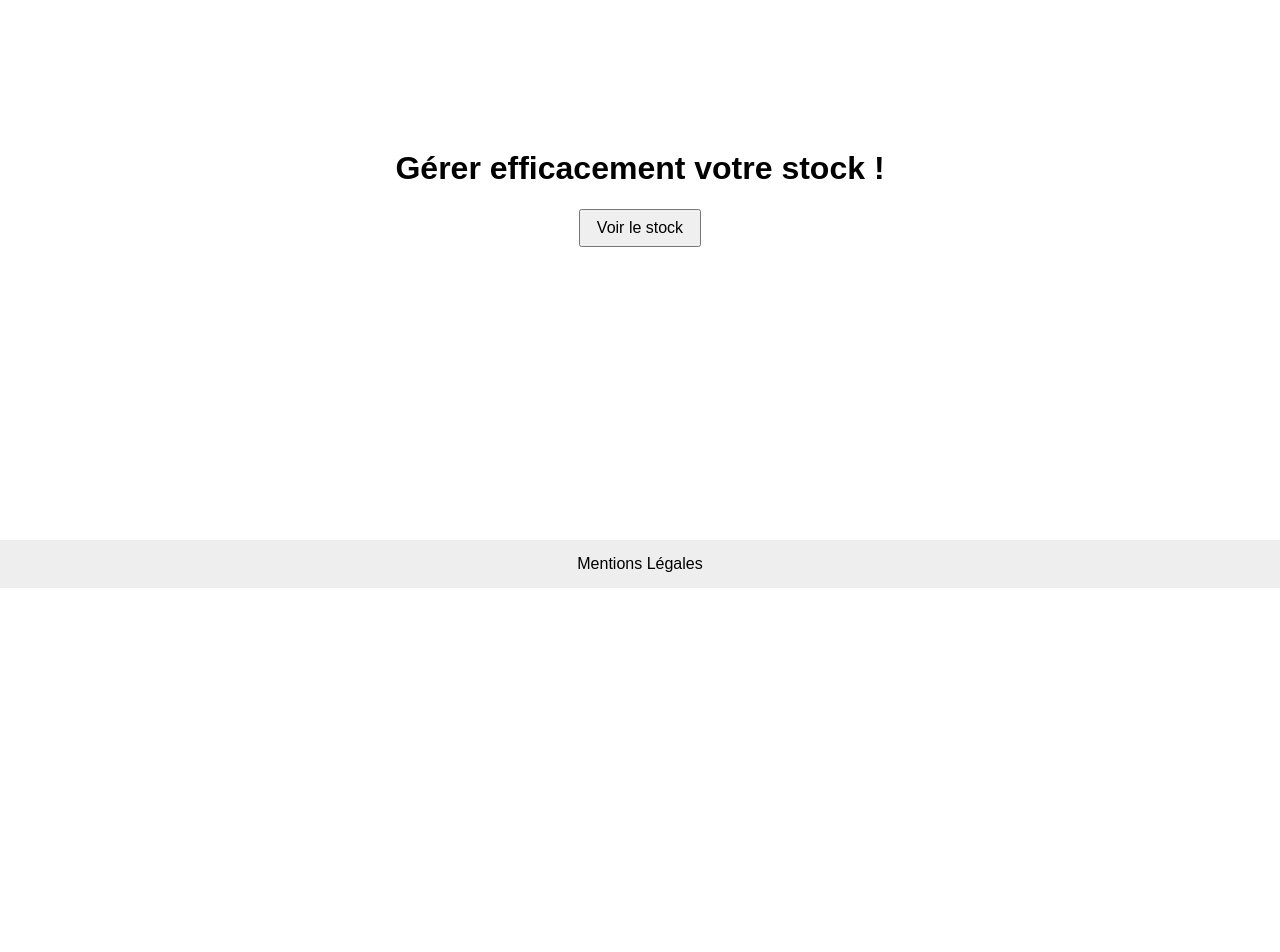
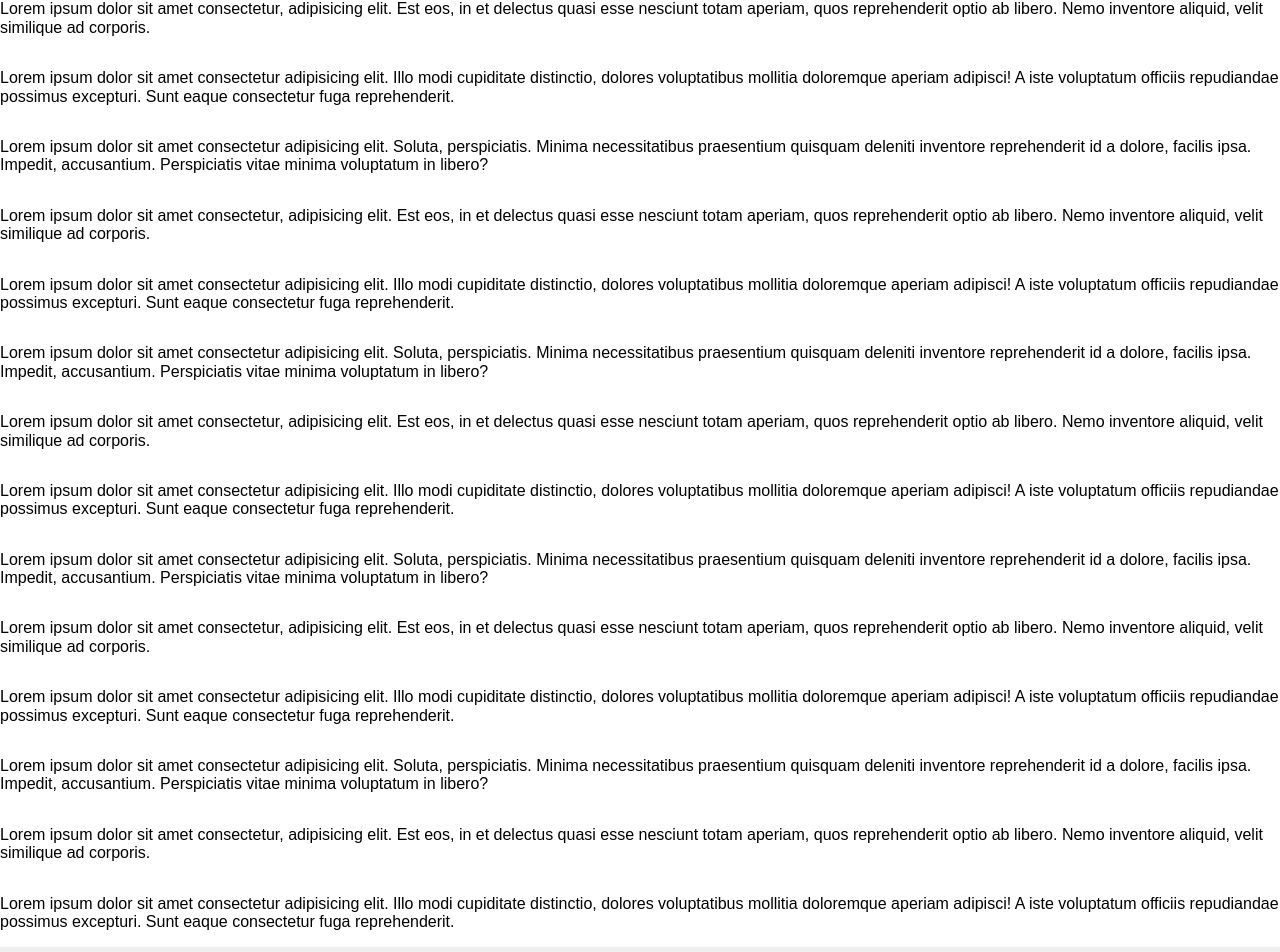
Before and after one commit to jlg-formation/tjscv1-sept-2021, a React (Create React App) app in the folder front/: page /legal in a window 1280 px wide. Shown: the part 212-1164 px from the top of the page. Before the commit the page ends 800 px from the top, so only its background shows below. Built offline with nearby package versions, Linux system fonts and the light colour scheme.

Commit message:
dev: added routing

```diff
--- a/front/package.json
+++ b/front/package.json
@@ -14,6 +14,7 @@
     "normalize.css": "^8.0.1",
     "react": "^17.0.2",
     "react-dom": "^17.0.2",
+    "react-router-dom": "^5.3.0",
     "react-scripts": "4.0.3",
     "typescript": "^4.4.3",
     "web-vitals": "^1.1.2"
@@ -41,5 +42,8 @@
       "last 1 firefox version",
       "last 1 safari version"
     ]
+  },
+  "devDependencies": {
+    "@types/react-router-dom": "^5.1.8"
   }
 }
--- a/front/src/App.tsx
+++ b/front/src/App.tsx
@@ -1,3 +1,4 @@
+import { BrowserRouter as Router } from "react-router-dom";
 import "./App.css";
 import Body from "./layout/Body";
 import Footer from "./layout/Footer";
@@ -5,11 +6,11 @@ import Header from "./layout/Header";
 
 function App() {
   return (
-    <>
+    <Router>
       <Header />
       <Body />
       <Footer />
-    </>
+    </Router>
   );
 }
 
--- a/front/src/layout/Body.tsx
+++ b/front/src/layout/Body.tsx
@@ -1,11 +1,18 @@
+import { Route, Switch } from "react-router-dom";
+import Home from "../routes/Home";
+import Legal from "../routes/Legal";
 import "./Body.css";
 
 function Body() {
   return (
-    <main>
-      <h1>Gérer efficacement votre stock !</h1>
-      <button>Voir le stock</button>
-    </main>
+    <Switch>
+      <Route path="/legal">
+        <Legal />
+      </Route>
+      <Route path="/">
+        <Home />
+      </Route>
+    </Switch>
   );
 }
 
--- a/front/src/layout/Footer.tsx
+++ b/front/src/layout/Footer.tsx
@@ -1,9 +1,10 @@
+import { Link } from "react-router-dom";
 import "./Footer.css";
 
 function Footer() {
   return (
-    <footer>
-      <a href="/legal">Mentions Légales</a>
+    <footer className="Footer">
+      <Link to="/legal">Mentions Légales</Link>
     </footer>
   );
 }
--- a/front/src/layout/Header.tsx
+++ b/front/src/layout/Header.tsx
@@ -1,12 +1,13 @@
+import { Link } from "react-router-dom";
 import "./Header.css";
 
 function Header() {
   return (
     <header>
-      <a href="/">
+      <Link to="/">
         <img src="./assets/logo.svg" alt="Gestion Stock" />
         <span>Gestion Stock</span>
-      </a>
+      </Link>
     </header>
   );
 }
--- /dev/null
+++ b/front/src/routes/Home.tsx
@@ -0,0 +1,10 @@
+function Home() {
+  return (
+    <main>
+      <h1>Gérer efficacement votre stock !</h1>
+      <button>Voir le stock</button>
+    </main>
+  );
+}
+
+export default Home;
--- /dev/null
+++ b/front/src/routes/Legal.tsx
@@ -0,0 +1,94 @@
+function Legal() {
+  return (
+    <main>
+      <h1>Mentions Légales</h1>
+      <p>
+        Lorem ipsum dolor sit amet consectetur adipisicing elit. Soluta,
+        perspiciatis. Minima necessitatibus praesentium quisquam deleniti
+        inventore reprehenderit id a dolore, facilis ipsa. Impedit, accusantium.
+        Perspiciatis vitae minima voluptatum in libero?
+      </p>
+      <p>
+        Lorem ipsum dolor sit amet consectetur, adipisicing elit. Est eos, in et
+        delectus quasi esse nesciunt totam aperiam, quos reprehenderit optio ab
+        libero. Nemo inventore aliquid, velit similique ad corporis.
+      </p>
+      <p>
+        Lorem ipsum dolor sit amet consectetur adipisicing elit. Illo modi
+        cupiditate distinctio, dolores voluptatibus mollitia doloremque aperiam
+        adipisci! A iste voluptatum officiis repudiandae possimus excepturi.
+        Sunt eaque consectetur fuga reprehenderit.
+      </p>
+      <p>
+        Lorem ipsum dolor sit amet consectetur adipisicing elit. Soluta,
+        perspiciatis. Minima necessitatibus praesentium quisquam deleniti
+        inventore reprehenderit id a dolore, facilis ipsa. Impedit, accusantium.
+        Perspiciatis vitae minima voluptatum in libero?
+      </p>
+      <p>
+        Lorem ipsum dolor sit amet consectetur, adipisicing elit. Est eos, in et
+        delectus quasi esse nesciunt totam aperiam, quos reprehenderit optio ab
+        libero. Nemo inventore aliquid, velit similique ad corporis.
+      </p>
+      <p>
+        Lorem ipsum dolor sit amet consectetur adipisicing elit. Illo modi
+        cupiditate distinctio, dolores voluptatibus mollitia doloremque aperiam
+        adipisci! A iste voluptatum officiis repudiandae possimus excepturi.
+        Sunt eaque consectetur fuga reprehenderit.
+      </p>
+      <p>
+        Lorem ipsum dolor sit amet consectetur adipisicing elit. Soluta,
+        perspiciatis. Minima necessitatibus praesentium quisquam deleniti
+        inventore reprehenderit id a dolore, facilis ipsa. Impedit, accusantium.
+        Perspiciatis vitae minima voluptatum in libero?
+      </p>
+      <p>
+        Lorem ipsum dolor sit amet consectetur, adipisicing elit. Est eos, in et
+        delectus quasi esse nesciunt totam aperiam, quos reprehenderit optio ab
+        libero. Nemo inventore aliquid, velit similique ad corporis.
+      </p>
+      <p>
+        Lorem ipsum dolor sit amet consectetur adipisicing elit. Illo modi
+        cupiditate distinctio, dolores voluptatibus mollitia doloremque aperiam
+        adipisci! A iste voluptatum officiis repudiandae possimus excepturi.
+        Sunt eaque consectetur fuga reprehenderit.
+      </p>
+      <p>
+        Lorem ipsum dolor sit amet consectetur adipisicing elit. Soluta,
+        perspiciatis. Minima necessitatibus praesentium quisquam deleniti
+        inventore reprehenderit id a dolore, facilis ipsa. Impedit, accusantium.
+        Perspiciatis vitae minima voluptatum in libero?
+      </p>
+      <p>
+        Lorem ipsum dolor sit amet consectetur, adipisicing elit. Est eos, in et
+        delectus quasi esse nesciunt totam aperiam, quos reprehenderit optio ab
+        libero. Nemo inventore aliquid, velit similique ad corporis.
+      </p>
+      <p>
+        Lorem ipsum dolor sit amet consectetur adipisicing elit. Illo modi
+        cupiditate distinctio, dolores voluptatibus mollitia doloremque aperiam
+        adipisci! A iste voluptatum officiis repudiandae possimus excepturi.
+        Sunt eaque consectetur fuga reprehenderit.
+      </p>
+      <p>
+        Lorem ipsum dolor sit amet consectetur adipisicing elit. Soluta,
+        perspiciatis. Minima necessitatibus praesentium quisquam deleniti
+        inventore reprehenderit id a dolore, facilis ipsa. Impedit, accusantium.
+        Perspiciatis vitae minima voluptatum in libero?
+      </p>
+      <p>
+        Lorem ipsum dolor sit amet consectetur, adipisicing elit. Est eos, in et
+        delectus quasi esse nesciunt totam aperiam, quos reprehenderit optio ab
+        libero. Nemo inventore aliquid, velit similique ad corporis.
+      </p>
+      <p>
+        Lorem ipsum dolor sit amet consectetur adipisicing elit. Illo modi
+        cupiditate distinctio, dolores voluptatibus mollitia doloremque aperiam
+        adipisci! A iste voluptatum officiis repudiandae possimus excepturi.
+        Sunt eaque consectetur fuga reprehenderit.
+      </p>
+    </main>
+  );
+}
+
+export default Legal;
```
Also changed, not shown: 1 other file (tests, documents, lock files or other folders).
